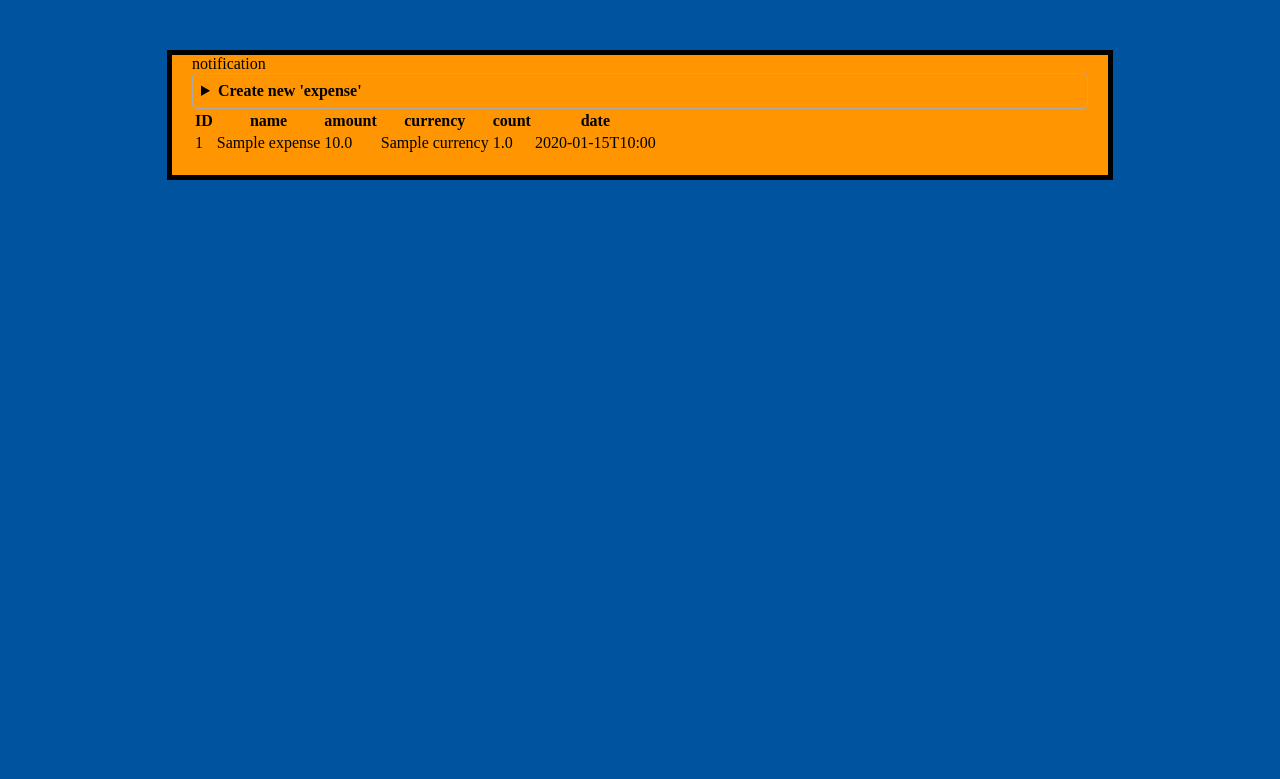
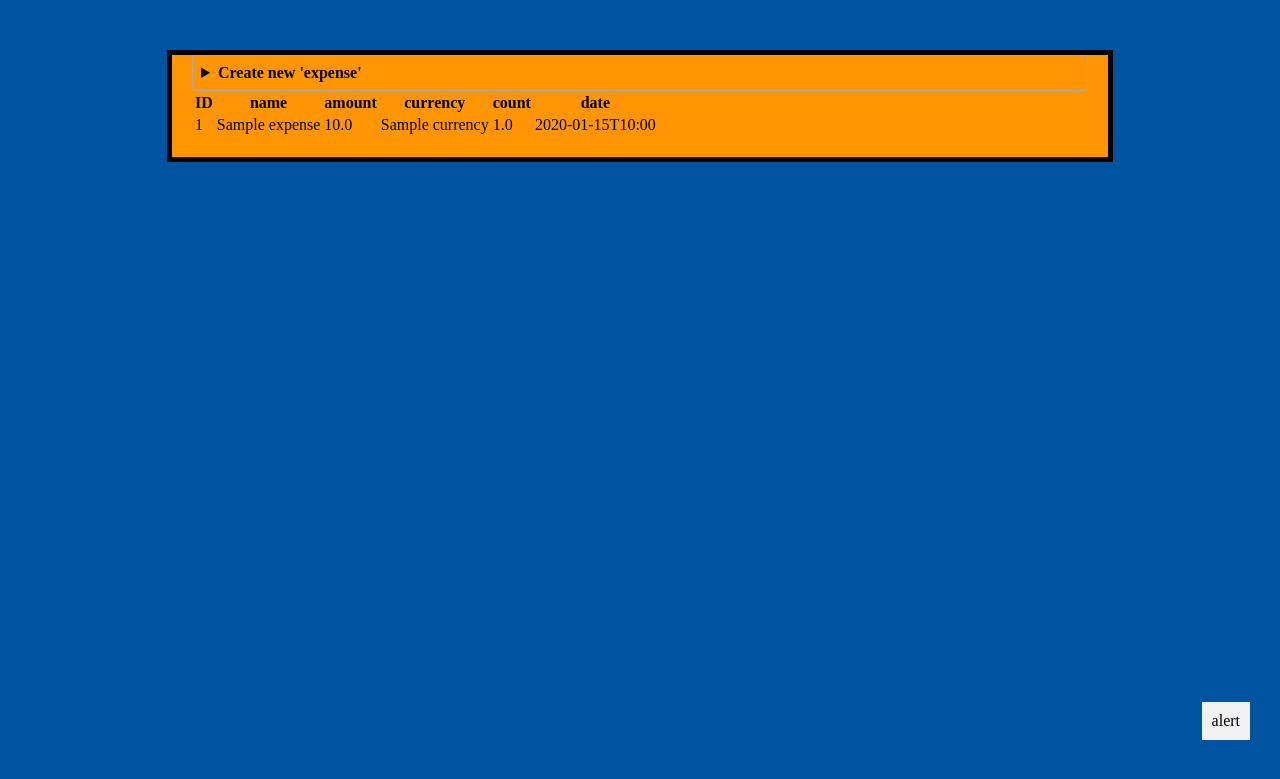
Before and after one commit to SEBROVATER/accountant, a Python web app: template app/templates/main.html in a window 1280 px wide. Shown: the top 779 px of the page. Run offline with Jinja, Linux system fonts and the light colour scheme; the template is opened without the code that fills it: most values are stand-ins (such as "Sample title", 1, 10 or a date in 2020).

Commit message:
feat: moved alert block to the _base template

```diff
--- a/app/templates/expenses/main.html
+++ b/app/templates/expenses/main.html
@@ -1,6 +1,5 @@
 {% extends "/shared/_base.html" %}
 {% block content %}
-    <div id="notification">notification</div>
     <details>
         <summary>Create new 'expense'</summary>
         {% include "expenses/create_form.html" %}
--- a/app/templates/main.html
+++ b/app/templates/main.html
@@ -1,5 +1,4 @@
 {% extends "/shared/_base.html" %}
 {% block content %}
     <a href="{{ url_for("get_expenses") }}">Expenses</a>
-    <div id="notification">notification</div>
 {% endblock content %}
--- a/app/templates/shared/_base.html
+++ b/app/templates/shared/_base.html
@@ -16,5 +16,6 @@
         {% block content %}
             <h1>Hello, there!</h1>
         {% endblock content %}
+        <div id="alert" class="ok">alert</div>
     </body>
 </html>
```
